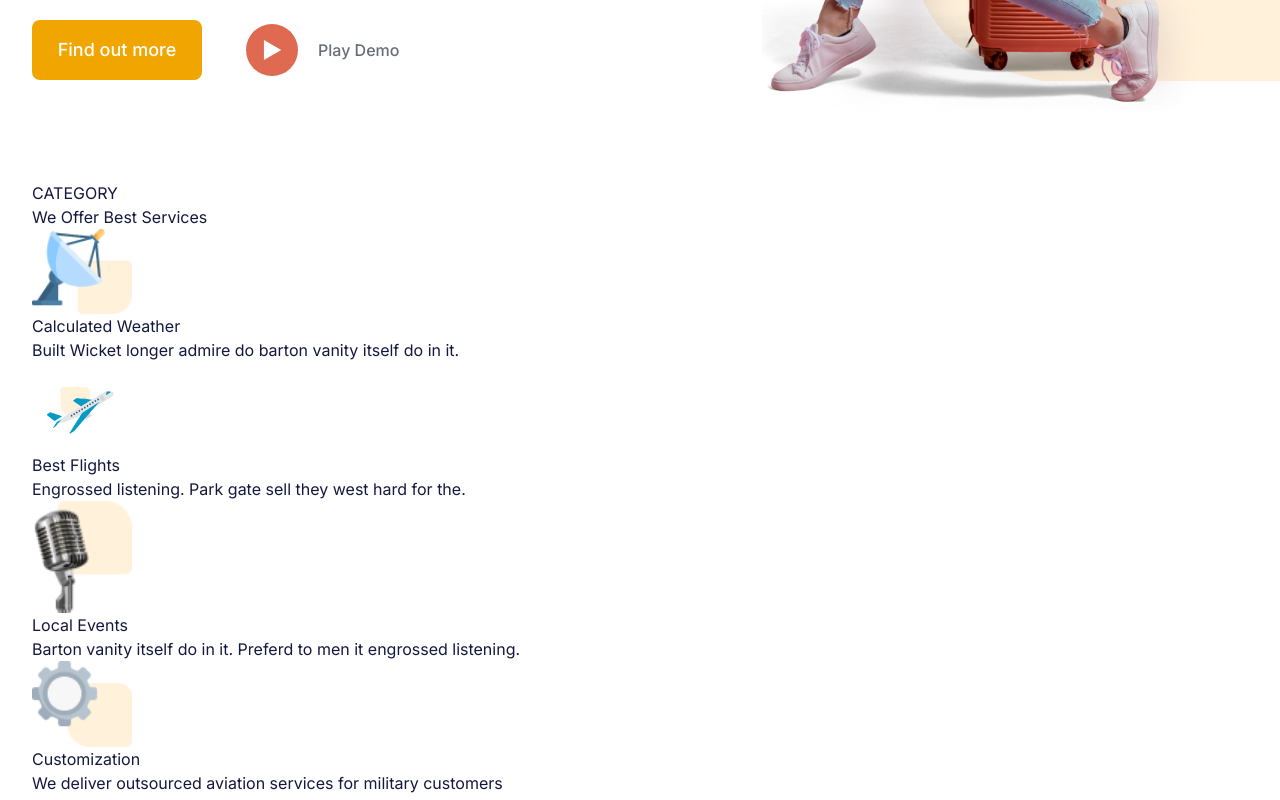
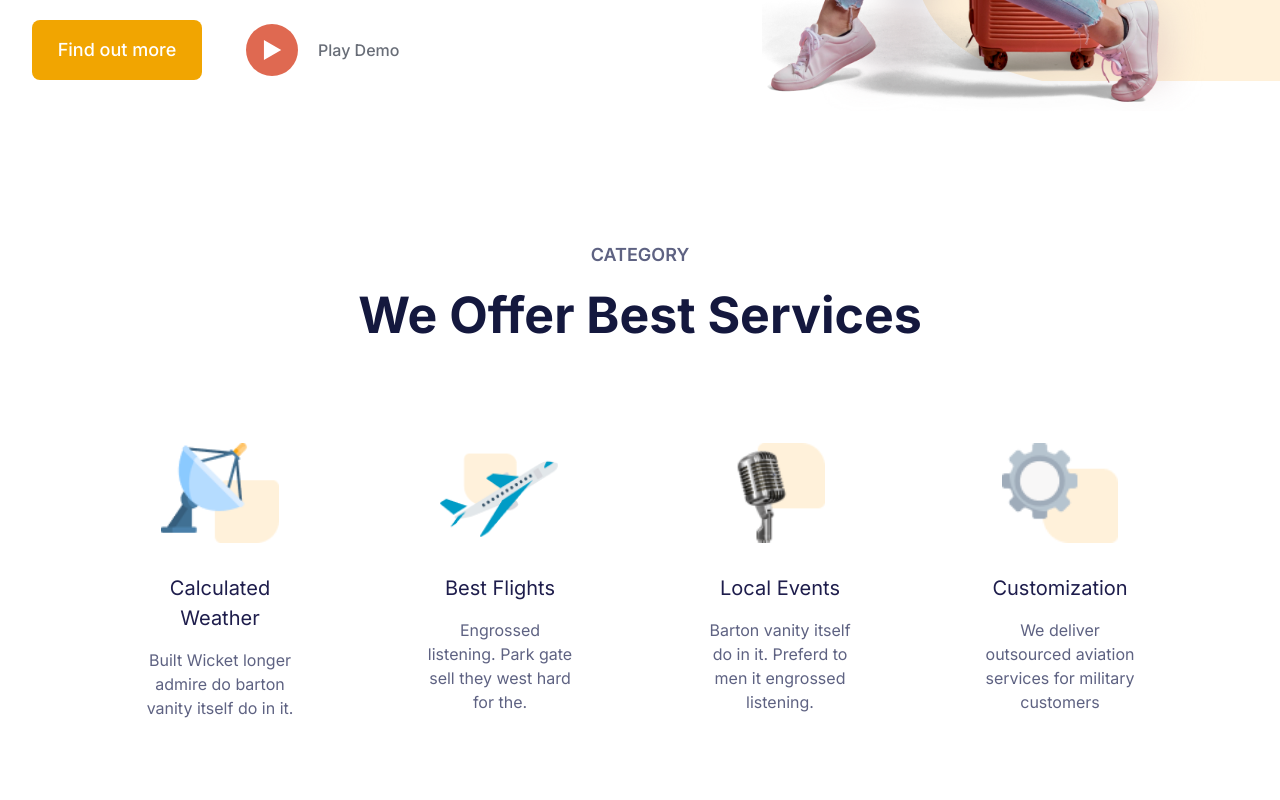
Before and after one commit to smisyuk4/travel-landing, a Next.js app: page / in a window 1280 px wide. Shown: the part 619-1419 px from the top of the page. Built offline with nearby package versions, Linux system fonts and the light colour scheme.

Commit message:
write styles for category section

```diff
--- a/components/Category.tsx
+++ b/components/Category.tsx
@@ -3,21 +3,33 @@ import Image from 'next/image';
 
 const Category = () => {
   return (
-    <section>
-      <h3>CATEGORY</h3>
-      <h2>We Offer Best Services</h2>
+    <section className='bg-[#FFFFFF] py-[60px]'>
+      <h3 className='mb-[10px] text-center text-[18px] font-semibold text-[#5E6282]'>
+        CATEGORY
+      </h3>
+      <h2 className='mb-[70px] text-center text-[50px] font-bold text-[#14183E]'>
+        We Offer Best Services
+      </h2>
 
-      <ul>
+      <ul className='flex justify-center gap-[90px]'>
         {CATEGORY.map(({ image, title, description }, idx) => (
-          <li key={idx}>
+          <li
+            key={idx}
+            className="hover:after:bottom-30 relative w-[190px] cursor-pointer bg-[#FFFFFF] p-[20px] shadow-slate-300 duration-200 ease-in-out hover:z-10 hover:rounded-[20px] hover:shadow-xl hover:after:absolute hover:after:-left-5 hover:after:-z-10 hover:after:block hover:after:h-[50px] hover:after:w-[50px] hover:after:rounded-br-[10px] hover:after:rounded-tl-[30px] hover:after:bg-[#DF6951] hover:after:content-[''] focus:rounded-[30px]"
+          >
             <Image
               src={image?.src}
               width={100}
               height={100}
               alt='icon category'
+              className='mx-auto mb-[30px] h-[100px] w-auto object-contain'
             />
-            <h4>{title}</h4>
-            <p>{description}</p>
+            <h4 className='mb-[15px] text-center text-[20px] text-[#1E1D4C]'>
+              {title}
+            </h4>
+            <p className='text-center text-[16px] text-[#5E6282]'>
+              {description}
+            </p>
           </li>
         ))}
       </ul>
```
Also changed, not shown: assets/category-icons/Group_51.png.
